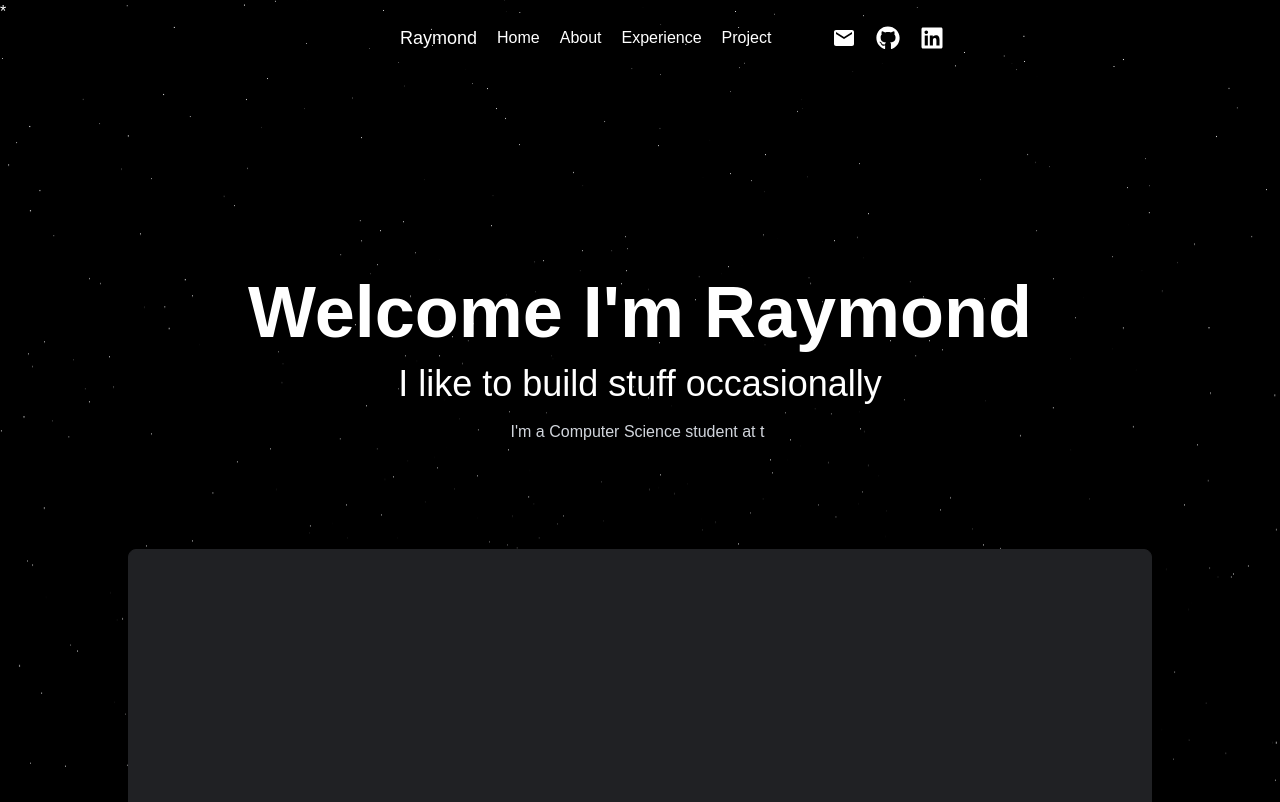
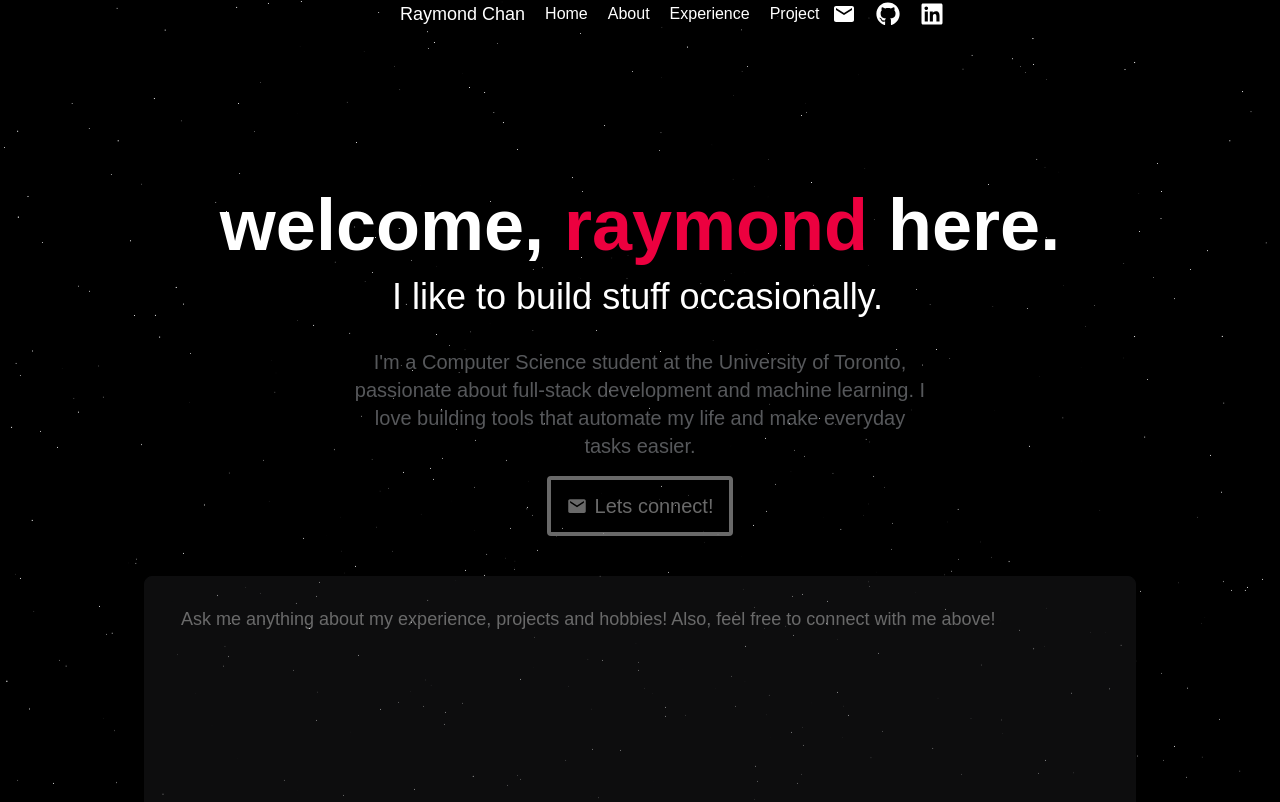
Before and after one commit to RaymondC-tech/portfolio, a Next.js app: page / in a window 1280 px wide. Shown: the top 802 px of the page. Built offline with nearby package versions, Linux system fonts and the light colour scheme; a web font is replaced by a local one.

Commit message:
homepage transitions done

```diff
--- a/src/app/LoadingContext.tsx
+++ b/src/app/LoadingContext.tsx
@@ -1,5 +1,6 @@
 'use client'
 import { createContext, useContext, useState } from 'react'
+
 
 interface LoadingCtx {
     isLoaded: boolean
--- a/src/app/globals.css
+++ b/src/app/globals.css
@@ -13,6 +13,12 @@
 
 @theme {
   --font-sans: 'NTR', sans-serif;
+}
+
+@layer base {
+  html {
+    font-family: var(--font-sans);
+  }
 }
 
 @keyframes blink{
--- a/src/app/layout.tsx
+++ b/src/app/layout.tsx
@@ -1,33 +1,32 @@
-'use client'
+
 
 import type { Metadata } from "next";
 import "./globals.css";
-import {Starfield, Navbar, Background1} from '@/components'
+import {Starfield, Navbar} from '@/components'
 import { LoadingProvider, useLoading } from './LoadingContext'
+import { IntroProvider } from '@/components'
 
-function RootLayoutContent({ children }: { children: React.ReactNode}) {
-  const { isLoaded } = useLoading()
-  return (
-    <>
-    *<Starfield/>
-
-
-    {isLoaded && <Navbar />}
-    {children}
-    </>
-  )
-}
+// function RootLayoutContent({ children }: { children: React.ReactNode}) {
+//   //const { isLoaded } = useLoading()
+//   return (
+//     <>
+//     <Starfield/>
+//     <Navbar />
+//     {children}
+//     </>
+//   )
+// }
 
 export default function RootLayout({children,}: Readonly<{children: React.ReactNode;}>) {
   return (
     <html lang="en">
-      <LoadingProvider>
-        <body className="relative min-h-screen overflow-hidden text-white">
-          <RootLayoutContent>
-            {children}
-          </RootLayoutContent>
-        </body>
-      </LoadingProvider>
+      <body className="relative min-h-screen overflow-hidden text-white">
+        <IntroProvider>
+          <Navbar/>
+          <Starfield/>
+          <main>{children}</main>
+        </IntroProvider>
+      </body>
     </html>
   );
 }
--- a/src/app/page.tsx
+++ b/src/app/page.tsx
@@ -1,36 +1,65 @@
 'use client'
 
 import {useState} from 'react';
-import {Chatbox, Button, TypingIntro, Navbar, RocketIntro} from '@/components'
-
+import {useIntro, Chatbox, Button, TypingIntro} from '@/components'
+import { IoMdMail } from "react-icons/io";
+import { AnimatePresence, motion } from 'framer-motion';
 
 export default function HomePage() {
   // const [showMainContent, setShowMainContent] = useState(false);
+  const {introDone, setIntroDone} = useIntro();
 
   return (
-    <main className="relative min-h- pt-16">
-      {/*
-              {!showMainContent ? (
-                <RocketIntro onComplete={() => setShowMainContent(true)} />
-              ) : (
-                <>
-                  <Navbar />
-                  <div className="relative z-10">
-                    <TypingIntro/>
-                    <Chatbox/>
-                    <Button/>
-                  </div>
-                </>
-              )}
-      */}
-      <>
+    <main className="relative">
 
-        <div className="relative z-10">
-          <TypingIntro/>
-          <Chatbox/>
-          <Button/>
+      {!introDone ? (
+        //centering wrapper when intro not done
+        <div className="inset-0 flex items-center justify-center absolute pt-130">
+          {/*only animate the small text */}
+          <motion.div
+          layoutId="introText"
+          transition={{type: "spring", stiffness: 80, damping: 20}}
+          >
+            <TypingIntro onComplete={() => setIntroDone(true)}/>
+          </motion.div>
         </div>
-      </>
+      ) : (
+        <div className="flex items-center justify-center relative">
+            <motion.div
+              layoutId="introText"
+              transition={{type: "spring", stiffness: 80, damping: 20}}
+            >
+              <TypingIntro onComplete={() => {}}/>
+            </motion.div>
+        </div>
+      )}
+
+      {introDone && (
+        <motion.div
+        className={`relative transition-opacity duration-700 ease-in-out`}
+        initial={{ opacity: 0}}
+        animate={{ opacity: 1}}
+        transition={{duration: 0.7, delay: 0.2}}
+        >
+          <div className="mt-8 text-center space-y-4">
+          <p className="max-w-xl mx-auto text-gray-300 text-xl">
+            I'm a Computer Science student at the University of Toronto, passionate about full-stack development and machine learning. I love building tools that automate my life and make everyday tasks easier.
+          </p>
+          <div className={`flex justify-center`}>
+              <a href="mailto:raymondch49@gmail.com" className="flex items-center">
+                  <button className="flex items-center gap-2 px-4 py-3 text-xl border-white border-4 rounded hover:bg-gray-700">
+                      <IoMdMail/>
+                      Lets connect!
+                  </button>
+              </a>
+          </div>
+          <div className="w-full max-w-5xl mx-auto px-4">
+            <Chatbox/>
+          </div>
+            <Button/>
+          </div>
+        </motion.div>
+          )}
     </main>
   )
 };
--- a/src/components/homepage/Chatbox.tsx
+++ b/src/components/homepage/Chatbox.tsx
@@ -2,10 +2,16 @@
 
 import React, { useState, useRef, useEffect } from 'react'
 import { FaArrowUp } from "react-icons/fa6";
-
+import { FaRegStar } from "react-icons/fa";
+import { useIntro } from '@/components'
 
 const Chatbox = () => {
-    const [messages, setMessages] = useState<{role: 'user' | 'ai', content: string, isTyping?: boolean }[]>([]); /* keeps list of chat messages, typsecript at the end */
+    const [messages, setMessages] = useState<{role: 'user' | 'ai', content: string, isTyping?: boolean }[]>([
+        {
+            role: 'ai',
+            content: "Ask me anything about my experience, projects and hobbies! Also, feel free to connect with me above!"
+        }
+    ]); /* keeps list of chat messages, typsecript at the end */
     const [input, setInput] = useState('');  //keeps track of what is in textbox
     const messagesEndRef = useRef<HTMLDivElement | null>(null);
 
@@ -75,10 +81,10 @@ const Chatbox = () => {
     }, [messages]);
 
   return (
-    <div className="w-full max-w-5xl mx-auto mt-10 p-4 border border-[#202124] rounded-lg bg-[#202124] shadow z-10">
+    <div className="w-full max-w-7xl mx-auto mt-10 p-4 border border-[#202124] rounded-lg bg-[#202124] shadow z-10">
         <div className="h-64 overflow-y-auto space-y-2 mb-4 p-2 h-100 custom-scrollbar">
             {messages.map((m, i) => ( //m is message, i is index
-                <div key={i} className={`text-sm ${m.role === 'user' ? 'text-right' : 'text-left'}`}>
+                <div key={i} className={`text-lg ${m.role === 'user' ? 'text-right' : 'text-left'}`}>
                     {m.isTyping ? (
                         //dot animation
                         <div className="flex space-x-1">
@@ -97,8 +103,8 @@ const Chatbox = () => {
             ))}
             <div ref={messagesEndRef} />
         </div>
-        <form onSubmit={handleSubmit} className="w-full  " >
-            <div className="relative w-full  border border-[#565869] rounded-xl px-4 py-3 pr-12 bg-[#343541]">
+        <form onSubmit={handleSubmit} className="w-full " >
+            <div className="relative w-full  border border-[#565869] rounded-xl px-4 py-3 pr-12 bg-[#343541] text-lg ">
                 <textarea
                     value={input} //keeps input synced with state
                     onChange={(e) => { setInput(e.target.value)} } //updates state when you
@@ -108,9 +114,9 @@ const Chatbox = () => {
                             handleSubmit(e)
                         }
                     }}
-                    rows={2}
-                    className="w-full resize-none overflow-hidden bg-transparent text-[#8E8EA0] focus:outline-none"
-                    placeholder="Ask me anything :)"
+                    rows={1}
+                    className="w-full resize-none overflow-hidden bg-transparent text-[#8E8EA0] focus:outline-none text-lg"
+                    placeholder="Whats on your mind?.."
                     onInput={(e) => {
                         e.currentTarget.style.height = 'auto';
                         e.currentTarget.style.height = `${e.currentTarget.scrollHeight}px`
--- a/src/components/homepage/TypingIntro.tsx
+++ b/src/components/homepage/TypingIntro.tsx
@@ -2,24 +2,39 @@
 //useEffect to run code after each render (to type each letter)
 'use client'
 import React, { useEffect, useState} from 'react';
-import { IoMdMail } from "react-icons/io";
+import { useIntro } from '@/components'
+
+type TypingIntroProps = {
+    onComplete: () => void;
+}
 const lines = [
-    "Welcome I\'m Raymond",
-    "I like to build stuff occasionally",
-    "I'm a Computer Science student at the University of Toronto, passionate about full-stack development and machine learning. I love building tools that automate my life and make everyday tasks easier."
+    "welcome, raymond here.",
+    "I like to build stuff occasionally.",
 ];
 
 
-const TypingIntro = () => {
+const TypingIntro: React.FC<TypingIntroProps> = ({ onComplete }) => {
     const [lineIndex, setLineIndex] = useState(0);
     const [charIndex, setCharIndex] =  useState(0);
-    const [typedLines, setTypedLines] = useState(["","",""])
+    const [typedLines, setTypedLines] = useState(["",""])
     const [showButton, setShowButton] = useState(false);
+    const [doneSignaled, setDoneSignaled] = useState(false);
+    const { introDone } = useIntro();
 
 
     useEffect(() => {
+        if (introDone) {
+            setTypedLines(lines);
+            return;
+        }
         if (lineIndex >= lines.length) {
-            setShowButton(true);
+            if (!doneSignaled) {  //doneSignaled is to invoke that this typing intro only happens once when it is initially font / loaded first tiem on page, if page re-rendered, dont call onComplete
+                setDoneSignaled(true)
+                setTimeout(() => {
+                    onComplete()
+                }, 300);
+            }
+
             return;
         }
 
@@ -41,21 +56,41 @@ const TypingIntro = () => {
             }, 600);
         }
         return () => clearTimeout(timeout);
-    }, [charIndex, lineIndex]);
+    }, [charIndex, lineIndex, introDone, doneSignaled, onComplete]);
+
+    const fullFirstLine = lines[0]
+    const name = "raymond"
+    const [prefix, suffix] = fullFirstLine.toLowerCase().split(name); //splits lowercase string around substring stored in name where everyting before raymond is first elelmetn and evertying after is second element
+
+
+    //part typed so far
+    const typed = typedLines[0];
+
+    //break it up into up-to-three pieces:
+    const prefixText = typed.slice(0, prefix.length);
+
+    //only color up to as many letters of "raymnond" has been typed
+    const nameText = typed.slice(prefix.length, Math.min(typed.length, prefix.length + name.length))
+
+    //any characters after name
+    const suffixText = typed.slice(prefix.length + name.length)
 
     return (
         <div className="text-center text-white space-y-4 mt-40">
-            <h1 className="text-7xl font-bold font-weight: 700">{typedLines[0]}{lineIndex === 0 && <Cursor />}</h1>
-            <h2 className="text-4xl">{typedLines[1]}{lineIndex === 1 && <Cursor />}</h2>
-            <p className="max-w-xl mx-auto text-gray-300">{typedLines[2]}{(lineIndex === 2 || lineIndex === 3) && <Cursor />}</p>
-            <div className={`flex justify-center transition-opacity duration-1000 ${showButton ? 'opacity-100': 'opacity-0'}`}>
-                <a href="mailto:raymondch49@gmail.com" className="flex items-center">
-                    <button className="flex items-center gap-2 px-4 py-2 border-white border-4 rounded hover:bg-gray-700">
-                        <IoMdMail/>
-                        Lets connect!
-                    </button>
-                </a>
-            </div>
+            <h1 className="text-7xl font-bold">
+                {prefixText}
+                <span className="text-rose-600">
+                    {nameText}
+                </span>
+                {suffixText}
+                {lineIndex === 0 && <Cursor/>}
+            </h1>
+
+            {/*<h1 className="text-7xl font-bold font-weight: 700">{typedLines[0]}{lineIndex === 0 && <Cursor />}</h1>*/}
+            <h2 className="text-4xl">{typedLines[1]}{(lineIndex === 1 || lineIndex === 2) && <Cursor />}</h2>
+
+
+
         </div>
     )
 }
--- a/src/components/index.ts
+++ b/src/components/index.ts
@@ -6,4 +6,5 @@ export { default as TypingIntro} from './homepage/TypingIntro'
 export { default as RocketIntro } from './intro/RocketIntro'
 export { default as ThreeSixtyCarousel } from './projects/ThreeSixtyCarousel'
 export { default as Experience } from './experience/Experience'
+export { IntroProvider, useIntro } from './intro/IntroContext'
 //export { default as Background1 } from './layout/Backrgound1'
--- /dev/null
+++ b/src/components/intro/IntroContext.tsx
@@ -0,0 +1,26 @@
+'use client'
+import React, { createContext, useContext, useState, ReactNode } from 'react';
+
+type IntroContextType = {
+    introDone: boolean;
+    setIntroDone: (done: boolean) => void;
+}
+
+const IntroContext = createContext<IntroContextType | undefined>(undefined);
+
+export const IntroProvider = ({ children }: {children: ReactNode }) => {
+    const [introDone, setIntroDone] = useState<boolean>(false);
+    return (
+        <IntroContext.Provider value={{introDone, setIntroDone }}>
+            {children}
+        </IntroContext.Provider>
+    );
+};
+
+export const useIntro = () => {
+    const ctx = useContext(IntroContext);
+    if (!ctx) {
+        throw new Error(`useIntro must be used within IntroProvider`)
+    }
+    return ctx;
+}
--- a/src/components/layout/Navbar.tsx
+++ b/src/components/layout/Navbar.tsx
@@ -1,20 +1,25 @@
+'use client'
+
 import React from 'react'
 import Link from 'next/link'
 import { MdEmail } from "react-icons/md";
 import { FaGithub } from "react-icons/fa";
 import { FaLinkedin } from "react-icons/fa";
+import { useIntro } from '@/components'
 
 const Navbar = () => {
+  const { introDone } = useIntro();
   return (
-    <nav className = " flex-wrap flex justify-between items-center z-10 top-0 mx-100">
+    <nav className = {`fix top-0 flex-wrap flex justify-between items-center z-40 top-0 mx-100 transition-opacity duration-500 ease-in-out
+      ${introDone ? `opacity-100 pointer-events-auto` : `opacity-0 pointer-events-none`}`}>
 
       {/* left half*/}
       <ul className="flex items-center gap-5"
           aria-label="Main navigation"
       >
         <li>
-          <Link href="/" className="text-white text-lg hover:underline">
-            Raymond
+          <Link href="/" className="text-white text-lg hover:underline font-weight: 700">
+            Raymond Chan
           </Link>
         </li>
         <li>
```
